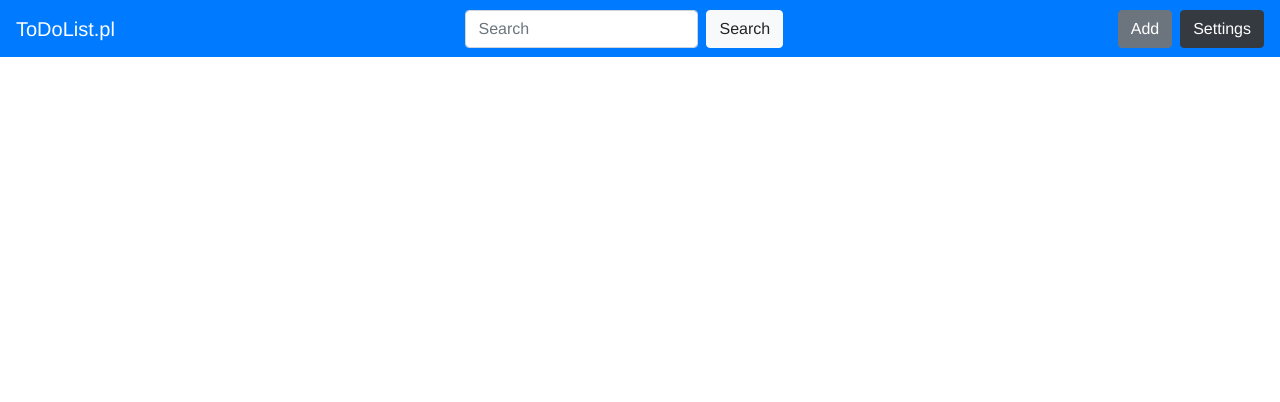
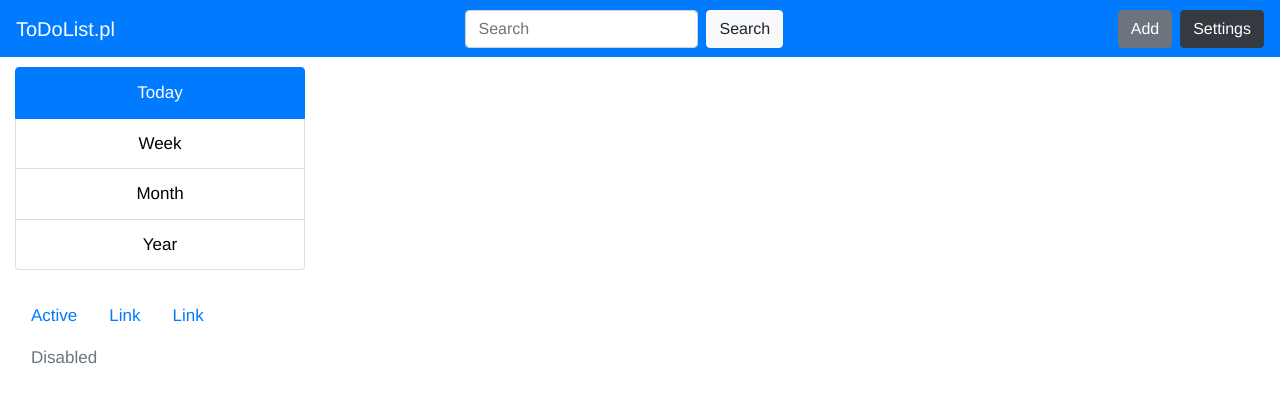
Before and after one commit to dominikLannister/todolistV2, a Vue app: page / in a window 1280 px wide. Shown: the top 402 px of the page. Built offline with nearby package versions, Linux system fonts and the light colour scheme.

Commit message:
create Aside commponent

```diff
--- a/src/App.vue
+++ b/src/App.vue
@@ -8,6 +8,8 @@
 </template>
 
 <style lang="scss">
+
+
 #app {
   font-family: 'Avenir', Helvetica, Arial, sans-serif;
   -webkit-font-smoothing: antialiased;
@@ -15,7 +17,6 @@
   text-align: center;
   color: white;
   font-size: 17px;
-  background-color: #191d21;
 }
 
 </style>
--- /dev/null
+++ b/src/components/Aside.vue
@@ -0,0 +1,47 @@
+<template lang="html">
+  <aside class="col-3">
+    <div class="timetable">
+      <ul class="list-group">
+        <li class="list-group-item active">Today</li>
+        <li class="list-group-item">Week</li>
+        <li class="list-group-item">Month</li>
+        <li class="list-group-item">Year</li>
+      </ul>
+    </div>
+    <div class="calendar">
+      <ul class="nav">
+        <li class="nav-item">
+          <a class="nav-link active" href="#">Active</a>
+        </li>
+        <li class="nav-item">
+          <a class="nav-link" href="#">Link</a>
+        </li>
+        <li class="nav-item">
+          <a class="nav-link" href="#">Link</a>
+        </li>
+        <li class="nav-item">
+          <a class="nav-link disabled" href="#" tabindex="-1" aria-disabled="true">Disabled</a>
+        </li>
+      </ul>
+    </div>
+  </aside>
+</template>
+
+<script>
+export default {
+  name: 'Aside'
+}
+</script>
+
+<style lang="scss">
+
+ aside
+ {
+   margin-top: 10px;
+   color: black;
+ }
+ .calendar
+ {
+  margin-top: 25px;
+ }
+</style>
--- a/src/views/Home.vue
+++ b/src/views/Home.vue
@@ -1,23 +1,24 @@
 <template>
   <div class="home">
     <Navbar msg="Welcome to Your Vue.js App"/>
+    <Aside />
   </div>
 </template>
 
 <script>
 // @ is an alias to /src
 import Navbar from '@/components/Navbar.vue'
+import Aside from '@/components/Aside.vue'
+
 
 export default {
   name: 'home',
   components: {
-    Navbar
+    Navbar,
+    Aside
   }
 }
 </script>
 <style lang="scss">
-body
-{
-  background-color: #191d21;
-}
+
 </style>
```
